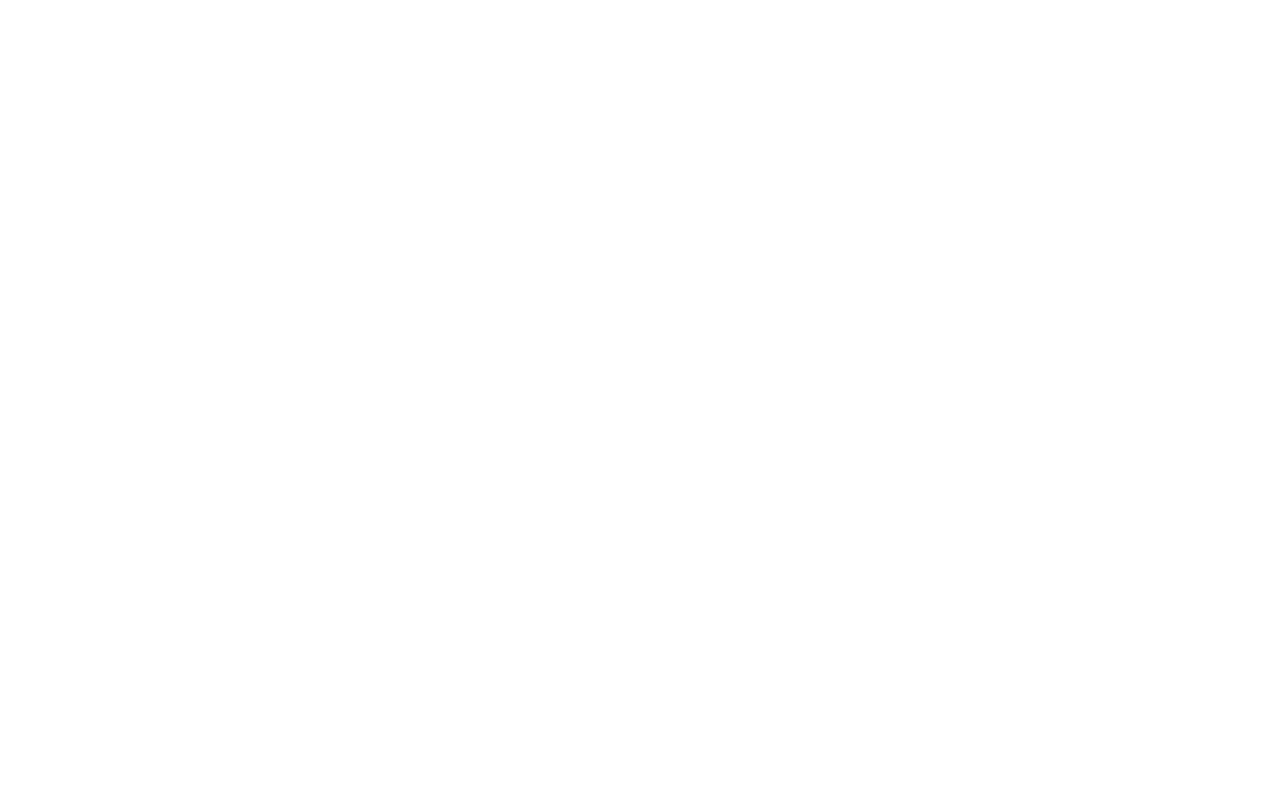
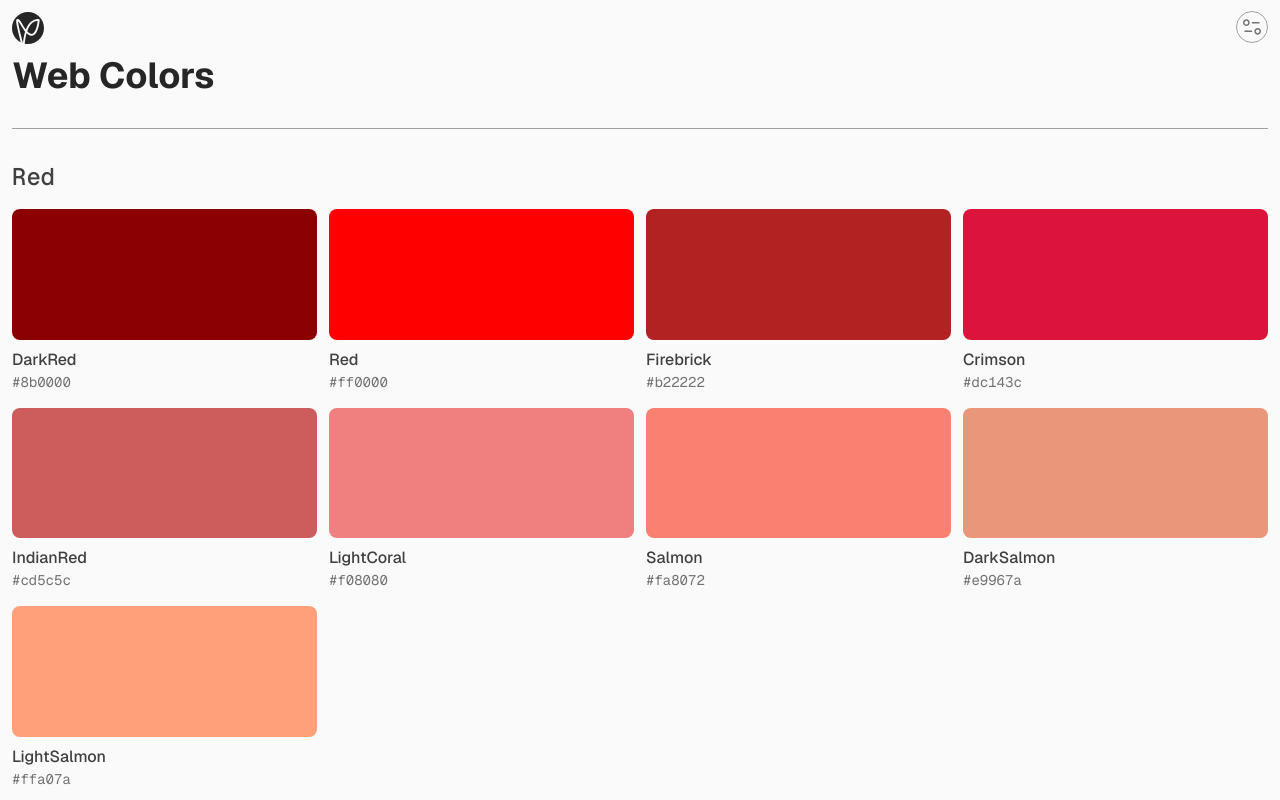
Before and after one commit to r-sp/priest, a Next.js app: page /color/web in a window 1280 px wide. Before the commit this address had no page. Shown: the top 800 px of the page. Built offline with nearby package versions, Linux system fonts and the light colour scheme.

Commit message:
add metadata and fix main page

```diff
--- a/src/app/color/page.tsx
+++ b/src/app/color/page.tsx
@@ -1,10 +1,27 @@
 import { type Metadata } from "next";
-import { ColorDetail } from "~/components/color";
+import { createColor, randomColor } from "~/lib/color";
+import Color from "~/components/ui/color";
 
-export const metadata: Metadata = {
-  title: "Color",
-};
+export function generateMetadata(): Metadata {
+  const color = createColor(randomColor());
+  const link = "https://priest.vercel.app/color";
+
+  return {
+    title: "Color",
+    openGraph: {
+      images: [
+        {
+          url: `${link}/${color.hex.replace("#", "")}/img`,
+          alt: `Color: ${color.hex}`,
+        },
+      ],
+    },
+    alternates: {
+      canonical: link,
+    },
+  };
+}
 
 export default function ColorPage() {
-  return <ColorDetail />;
+  return <Color />;
 }
--- /dev/null
+++ b/src/app/color/web/page.tsx
@@ -0,0 +1,76 @@
+import { type Metadata } from "next";
+import { type WebColor, namedColors } from "~/lib/web-colors";
+import { slugify } from "~/lib/utils";
+import Link from "next/link";
+
+export const metadata: Metadata = {
+  title: "Web Colors",
+  description:
+    "Red, Brown, Orange, Yellow, Green, Cyan, Blue, Purple, Violet, Magenta, Pink, White, Gray and Black",
+  alternates: {
+    canonical: "https://priest.vercel.app/color/web",
+  },
+};
+
+export default function WebColorsPage() {
+  // prettier-ignore
+  const { red, brown, orange, yellow, green, cyan, blue, purple, pink, white, black } = namedColors;
+
+  return (
+    <article className="grid gap-8 px-3">
+      <header className="mx-auto inline-grid w-full max-w-7xl">
+        <h1 className="text-4xl font-bold text-neutral-800 dark:text-neutral-200">
+          Web Colors
+        </h1>
+      </header>
+      <Section color={red} label="Red" />
+      <Section color={brown} label="Brown" />
+      <Section color={orange} label="Orange" />
+      <Section color={yellow} label="Yellow" />
+      <Section color={green} label="Green" />
+      <Section color={cyan} label="Cyan" />
+      <Section color={blue} label="Blue" />
+      <Section color={purple} label="Purple, Violet and Magenta" />
+      <Section color={pink} label="Pink" />
+      <Section color={white} label="White" />
+      <Section color={black} label="Gray and Black" />
+    </article>
+  );
+}
+
+function Section(props: { color: WebColor[]; label: string }) {
+  const section = slugify(props.label);
+
+  return (
+    <section
+      aria-labelledby={section}
+      className="mx-auto inline-grid w-full max-w-7xl border-t border-t-neutral-400 pt-8 dark:border-t-neutral-700"
+    >
+      <h2
+        id={section}
+        className="font-mono text-2xl font-medium text-neutral-700 dark:text-neutral-300"
+      >
+        {props.label}
+      </h2>
+      <div className="mt-4 grid gap-x-3 gap-y-4 sm:grid-cols-2 md:grid-cols-3 lg:grid-cols-4">
+        {props.color.map((c, i) => (
+          <Link
+            key={i}
+            href={`/color/${c.slug.toLowerCase()}`}
+            className="grid gap-2 rounded-lg"
+          >
+            <div role="presentation" className="frame inline-grid rounded-lg">
+              <span style={{ backgroundColor: `#${c.hex}` }}></span>
+            </div>
+            <p className="inline-grid">
+              <span className="text-base font-medium text-neutral-700 dark:text-neutral-300">
+                {c.slug}
+              </span>
+              <code className="text-sm">{`#${c.hex}`}</code>
+            </p>
+          </Link>
+        ))}
+      </div>
+    </section>
+  );
+}
--- a/src/app/page.tsx
+++ b/src/app/page.tsx
@@ -7,25 +7,15 @@
 
 export default function HomePage() {
   return (
-    <article className="mx-auto my-4 max-w-7xl max-xl:mx-3">
-      <ul>
+    <article className="px-3">
+      <ul className="mx-auto my-4 max-w-7xl">
         <li>
           <Link href="/color" className="text-lg hover:underline">
             Color
           </Link>
         </li>
         <li>
-          <Link href="/color/picker" className="text-lg hover:underline">
-            Picker
-          </Link>
-        </li>
-        <li>
-          <Link href="/display" className="text-lg hover:underline">
-            Display
-          </Link>
-        </li>
-        <li>
-          <Link href="/web" className="text-lg hover:underline">
+          <Link href="/color/web" className="text-lg hover:underline">
             Web
           </Link>
         </li>
```
